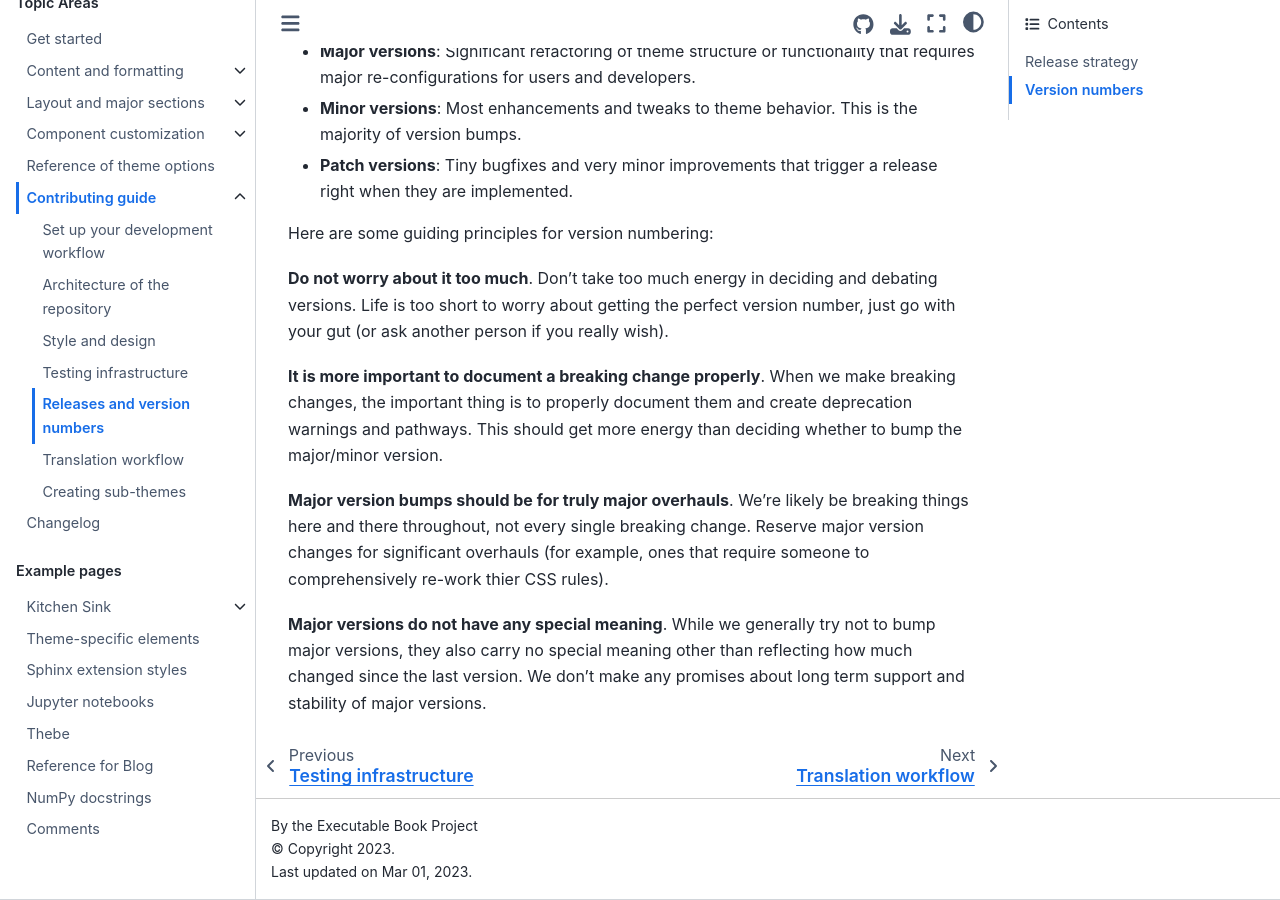
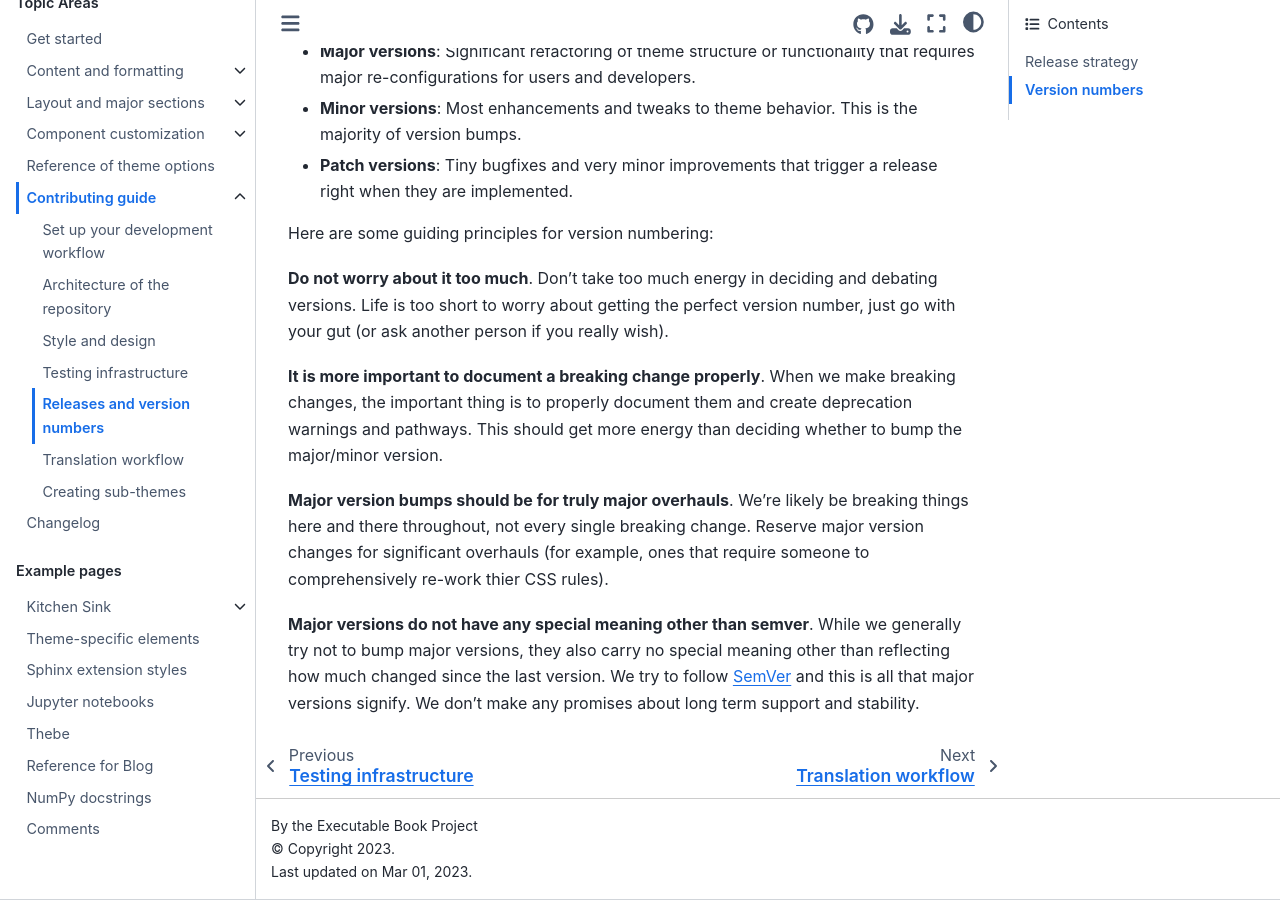
Before and after one commit to executablebooks/sphinx-book-theme, a Sphinx documentation site: the page built from docs/contributing/versions.md, in a window 1280 px wide and 900 px high, scrolled down 651 px. Built offline with Sphinx 7.4.7 and the Sphinx Book theme 1.1.4, drawn with Linux system fonts in a browser that asks for light colours; pages that are not in the unit, such as notebooks, are missing from menus; comment, search, counter and statistics services are not loaded; the version number is read from the project's files by our own code.

Commit message:
Versions

```diff
--- a/docs/contributing/versions.md
+++ b/docs/contributing/versions.md
@@ -42,6 +42,7 @@ This should get more energy than deciding whether to bump the major/minor versio
 We're likely be breaking things here and there throughout, not every single breaking change.
 Reserve major version changes for significant overhauls (for example, ones that require someone to comprehensively re-work thier CSS rules).
 
-**Major versions do not have any special meaning**.
+**Major versions do not have any special meaning other than semver**.
 While we generally try not to bump major versions, they also carry no special meaning other than reflecting how much changed since the last version.
-We don't make any promises about long term support and stability of major versions.
+We try to follow [SemVer](https://semver.org) and this is all that major versions signify.
+We don't make any promises about long term support and stability.
```
